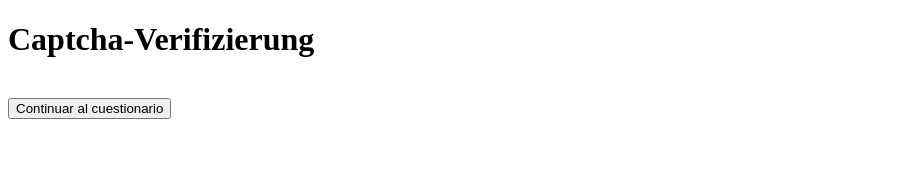
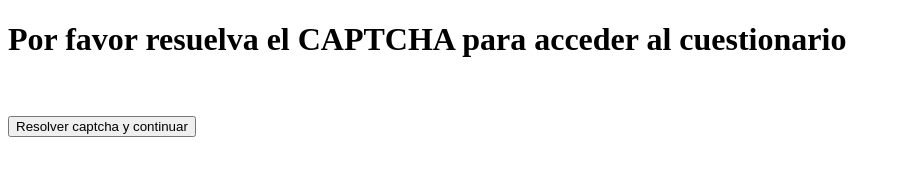
Before and after one commit to FLOW-FRICTION/captcha-verifizierung, a plain HTML site: page index.html in a window 1280 px wide. Shown: the whole page, without its empty margins (0-901 px from the left). Drawn offline with Linux system fonts and the light colour scheme.

Commit message:
Update2 index.html

```diff
--- a/index.html
+++ b/index.html
@@ -3,15 +3,31 @@
 <head>
     <meta charset="UTF-8">
     <meta name="viewport" content="width=device-width, initial-scale=1.0">
-    <title>Captcha-Verifizierung</title>
+    <title>Captcha Landing Page</title>
     <script src="https://www.google.com/recaptcha/api.js" async defer></script>
 </head>
 <body>
-    <h1>Captcha-Verifizierung</h1>
-    <form action="freigabe.html" method="POST">
+    <h1>Por favor resuelva el CAPTCHA para acceder al cuestionario</h1>
+
+    <!-- Das Captcha Widget von Google -->
+    <form action="https://www.google.com/recaptcha/api/siteverify" method="POST" onsubmit="return verifyCaptcha()">
         <div class="g-recaptcha" data-sitekey="6LeDA8AqAAAAACnJ_p-HN-Oep--KMkI8ctn0WO3i"></div>
-        <br/>
-        <button type="submit">Continuar al cuestionario</button>
+        <br><br>
+        <button type="submit">Resolver captcha y continuar</button>
     </form>
+
+    <script>
+        // Funktion, die beim Absenden des Formulars überprüft, ob das Captcha gelöst wurde
+        function verifyCaptcha() {
+            var response = grecaptcha.getResponse();
+            if (response.length == 0) {
+                alert("Por favor resuelva el CAPTCHA!");
+                return false;  // Verhindert das Absenden des Formulars, wenn das Captcha nicht gelöst wurde
+            }
+            // Wenn das Captcha gelöst wurde, wird die Seite weitergeleitet
+            window.location.href = "https://www.soscisurvey.de/frspanien/";  // Weiterleitung zur Umfrageseite
+            return true;
+        }
+    </script>
 </body>
 </html>
```
